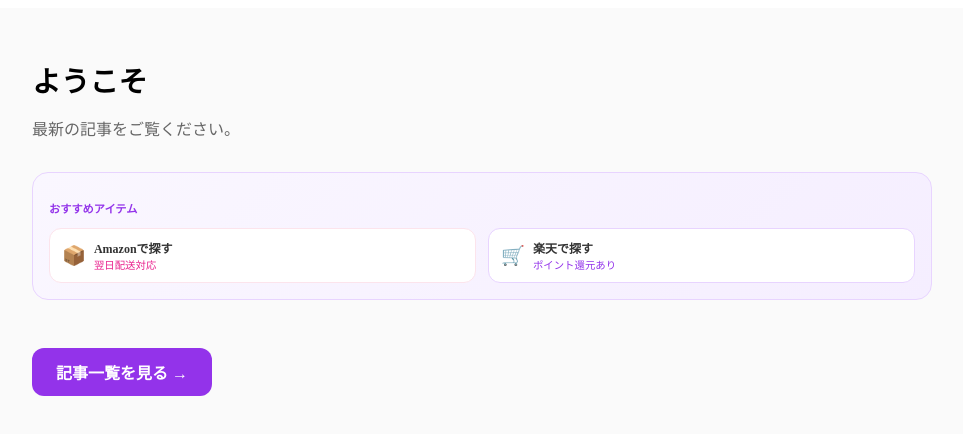
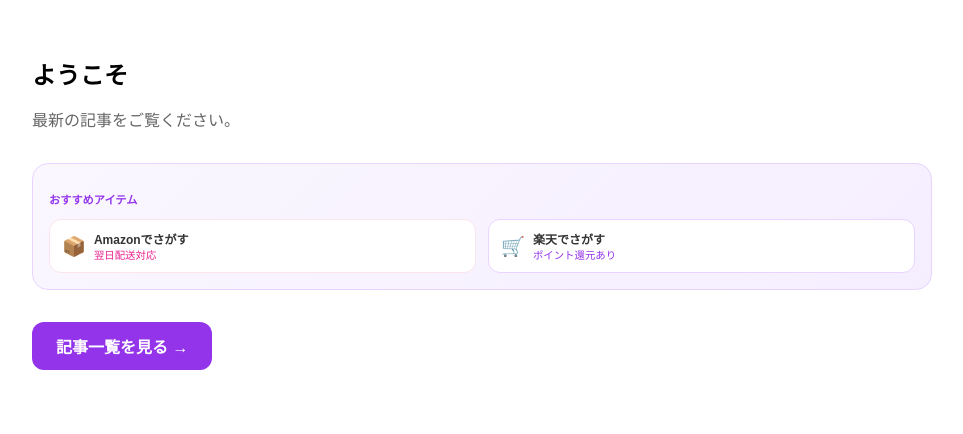
Before and after one commit to okuwabara07-gif/anti-aging-jp, a Next.js app: page / in a window 1280 px wide. Shown: the top 434 px of the page, without its empty margins (158-1121 px from the left). Built offline with nearby package versions, Linux system fonts and the light colour scheme.

Commit message:
fix: correct page.tsx JSX structure

```diff
--- a/app/page.tsx
+++ b/app/page.tsx
@@ -1,38 +1,27 @@
 export default function Home() {
   return (
-    <main style={{minHeight:'100vh',background:'#fafafa'}}>
-      <div style={{maxWidth:'900px',margin:'0 auto',padding:'2rem 1.5rem'}}>
-        <h1 style={{fontSize:'1.8rem',fontWeight:900,marginBottom:'1rem'}}>ようこそ</h1>
+    <main style={{fontFamily:'sans-serif',maxWidth:'900px',margin:'0 auto',padding:'2rem'}}>
+      <h1 style={{fontSize:'1.5rem',fontWeight:700,marginBottom:'1rem'}}>ようこそ</h1>
       <p style={{color:'#666',marginBottom:'2rem'}}>最新の記事をご覧ください。</p>
 
       {/* アフィリエイト */}
       <div style={{margin:'2rem 0',padding:'1rem',background:'linear-gradient(135deg,#faf7ff,#f5eeff)',borderRadius:'16px',border:'1.5px solid #e8d4ff'}}>
         <p style={{fontSize:'0.7rem',color:'#9333ea',fontWeight:700,marginBottom:'0.75rem'}}>おすすめアイテム</p>
         <div style={{display:'grid',gridTemplateColumns:'repeat(auto-fit,minmax(140px,1fr))',gap:'0.75rem'}}>
-            <a href="https://www.amazon.co.jp/?tag=haircolorab22-22" target="_blank" rel="noopener noreferrer sponsored"
-              style={{display:'flex',alignItems:'center',gap:'8px',padding:'10px 12px',background:'white',borderRadius:'12px',textDecoration:'none',border:'1px solid #fce4ec'}}>
+          <a href="https://www.amazon.co.jp/?tag=haircolorab22-22" target="_blank" rel="noopener noreferrer sponsored" style={{display:'flex',alignItems:'center',gap:'8px',padding:'10px 12px',background:'white',borderRadius:'12px',textDecoration:'none',border:'1px solid #fce4ec'}}>
             <span style={{fontSize:'1.2rem'}}>📦</span>
-              <div>
-                <div style={{fontSize:'0.75rem',fontWeight:700,color:'#333'}}>Amazonで探す</div>
-                <div style={{fontSize:'0.65rem',color:'#e91e8c'}}>翌日配送対応</div>
-              </div>
+            <div><div style={{fontSize:'0.75rem',fontWeight:700,color:'#333'}}>Amazonでさがす</div><div style={{fontSize:'0.65rem',color:'#e91e8c'}}>翌日配送対応</div></div>
           </a>
-            <a href="https://hb.afl.rakuten.co.jp/hgc/g00q0724.2bo11179.g00q0724.2bo12179/?pc=https%3A%2F%2Fwww.rakuten.co.jp%2F"
-              target="_blank" rel="noopener noreferrer sponsored"
-              style={{display:'flex',alignItems:'center',gap:'8px',padding:'10px 12px',background:'white',borderRadius:'12px',textDecoration:'none',border:'1px solid #e8d4ff'}}>
+          <a href="https://hb.afl.rakuten.co.jp/hgc/g00q0724.2bo11179.g00q0724.2bo12179/?pc=https%3A%2F%2Fwww.rakuten.co.jp%2F" target="_blank" rel="noopener noreferrer sponsored" style={{display:'flex',alignItems:'center',gap:'8px',padding:'10px 12px',background:'white',borderRadius:'12px',textDecoration:'none',border:'1px solid #e8d4ff'}}>
             <span style={{fontSize:'1.2rem'}}>🛒</span>
-              <div>
-                <div style={{fontSize:'0.75rem',fontWeight:700,color:'#333'}}>楽天で探す</div>
-                <div style={{fontSize:'0.65rem',color:'#9333ea'}}>ポイント還元あり</div>
-              </div>
+            <div><div style={{fontSize:'0.75rem',fontWeight:700,color:'#333'}}>楽天でさがす</div><div style={{fontSize:'0.65rem',color:'#9333ea'}}>ポイント還元あり</div></div>
           </a>
         </div>
       </div>
 
-        <a href="/blog" style={{display:'inline-block',marginTop:'1rem',padding:'12px 24px',background:'#9333ea',color:'white',borderRadius:'12px',textDecoration:'none',fontWeight:700}}>
+      <a href="/blog" style={{display:'inline-block',padding:'12px 24px',background:'#9333ea',color:'white',borderRadius:'12px',textDecoration:'none',fontWeight:700}}>
         記事一覧を見る →
       </a>
-      </div>
     </main>
   )
 }
```
Lines whose indentation alone changed are shown as unchanged.
